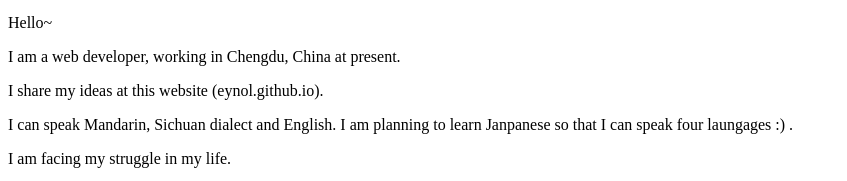
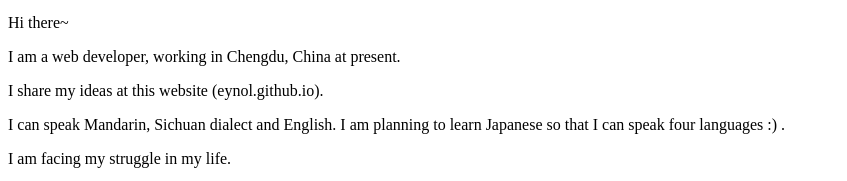
Before and after one commit to eynol/eynol.github.io, an Eleventy site: page about.md in a window 1280 px wide. Shown: the part 216-397 px from the top of the page, 0-847 px from the left. Built offline with nearby package versions, Linux system fonts and the light colour scheme; Eleventy itself is replaced by a stand-in of ours; files that its build step writes are made by us from their sources.

Commit message:
update about.md

```diff
--- a/about.md
+++ b/about.md
@@ -5,13 +5,13 @@ layout: about
 eleventyExcludeFromCollections: true
 ---
 
-Hello~
+Hi there~
 
 I am a web developer, working in Chengdu, China at present.
 
-I share my ideas at this website (eyno<span class="hidden">l.gith</span>ub.io).
+I share my ideas at this website (eynol.github.io).
 
-I can speak Mandarin, Sichuan dialect and English. I am planning to learn Janpanese so that I can speak four laungages :) .
+I can speak Mandarin, Sichuan dialect and English. I am planning to learn Japanese so that I can speak four languages :) .
 
 I am facing my struggle in my life.
 
```
